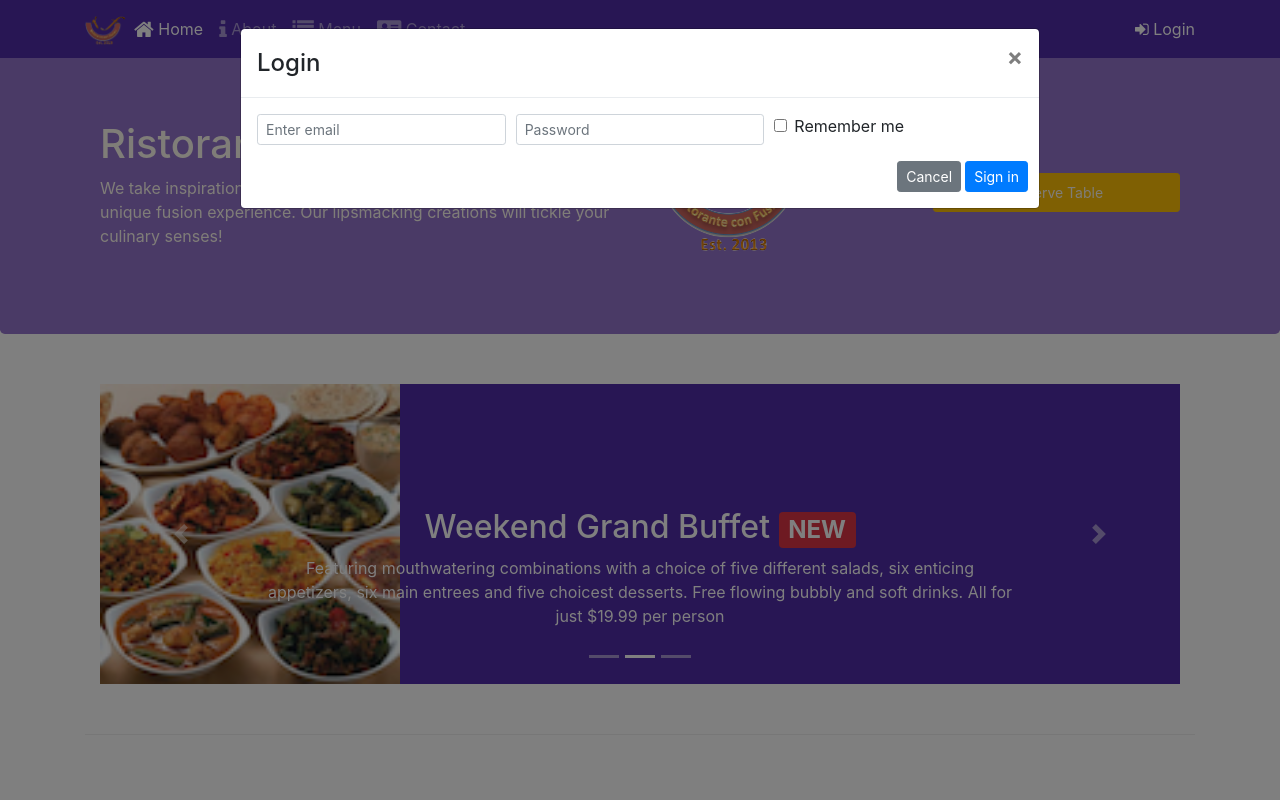
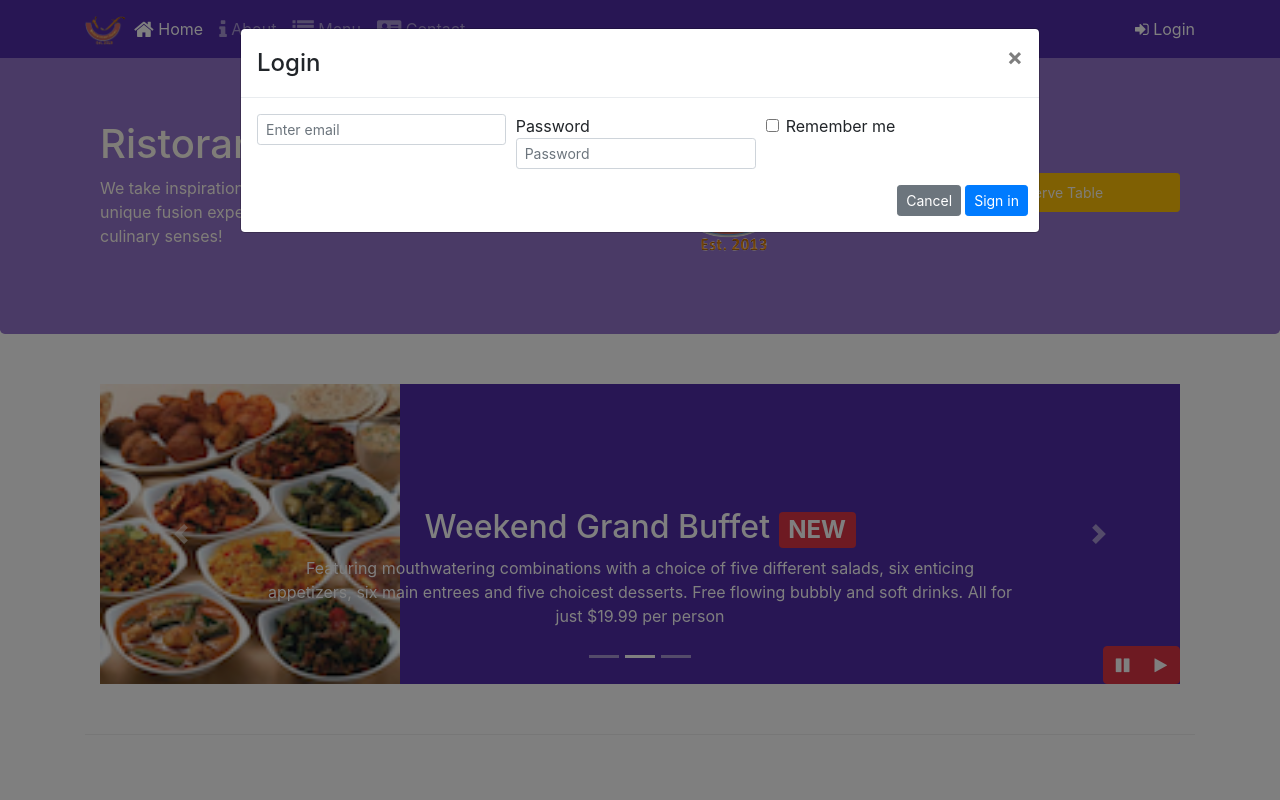
Before and after one commit to sharat36/Ristorante-Con-Fusion-BootStrap4-, a website: page index.html in a window 1280 px wide. Both pictures are taken after a click on the link "Login". Shown: the top 800 px of the page. Drawn offline with nearby package versions, Linux system fonts and the light colour scheme.

Commit message:
Bootstrap Jquery

```diff
--- a/css/styles.css
+++ b/css/styles.css
@@ -59,3 +59,9 @@ body {
 	left: 0;
 	min-height: 300px;
 }
+
+#carouselButton {
+	right: 0px;
+	position: absolute;
+	bottom: 0px;
+}
--- a/index.html
+++ b/index.html
@@ -58,7 +58,7 @@
                                     <label class="sr-only" for="exampleInputEmail3">Email address</label>
                                     <input type="email" class="form-control form-control-sm mr-1" id="exampleInputEmail3" placeholder="Enter email">
                             </div>
-                            <div class="form-group col-sm-4">
+                            <div class="form-group col-sm-4>
                                 <label class="sr-only" for="exampleInputPassword3">Password</label>
                                 <input type="password" class="form-control form-control-sm mr-1" id="exampleInputPassword3" placeholder="Password">
                             </div>
@@ -246,6 +246,16 @@
                         <a class="carousel-control-next" href="#mycarousel" role="button" data-slide="next">
                             <span class="carousel-control-next-icon"></span>
                         </a>
+
+                        <div class="btn-group" id="carouselButton">
+                            <button class="btn btn-danger bt-sm" id="carousel-pause">
+                                <span class="fa fa-pause"></span>
+                            </button>
+
+                            <button class="btn btn-danger bt-sm" id="carousel-play">
+                                <span class="fa fa-play"></span>
+                            </button>
+                        </div>
                     </div>
                 </div>
             </div>
@@ -353,8 +363,14 @@
     <script src="node_modules/bootstrap/dist/js/bootstrap.min.js"></script>
     <script>
         $(document).ready(function(){
-            $('[data-toggle="tooltip"]').tooltip();
-        })
+            $('#mycarousel').carousel({interval: 2000});
+            $('#carousel-pause').click(function(){
+                $('#mycarousel').carousel('pause');
+            });
+            $('#carousel-play').click(function(){
+                $('#mycarousel').carousel('cycle');
+            });
+        });
     </script>
     </body>
 
```
